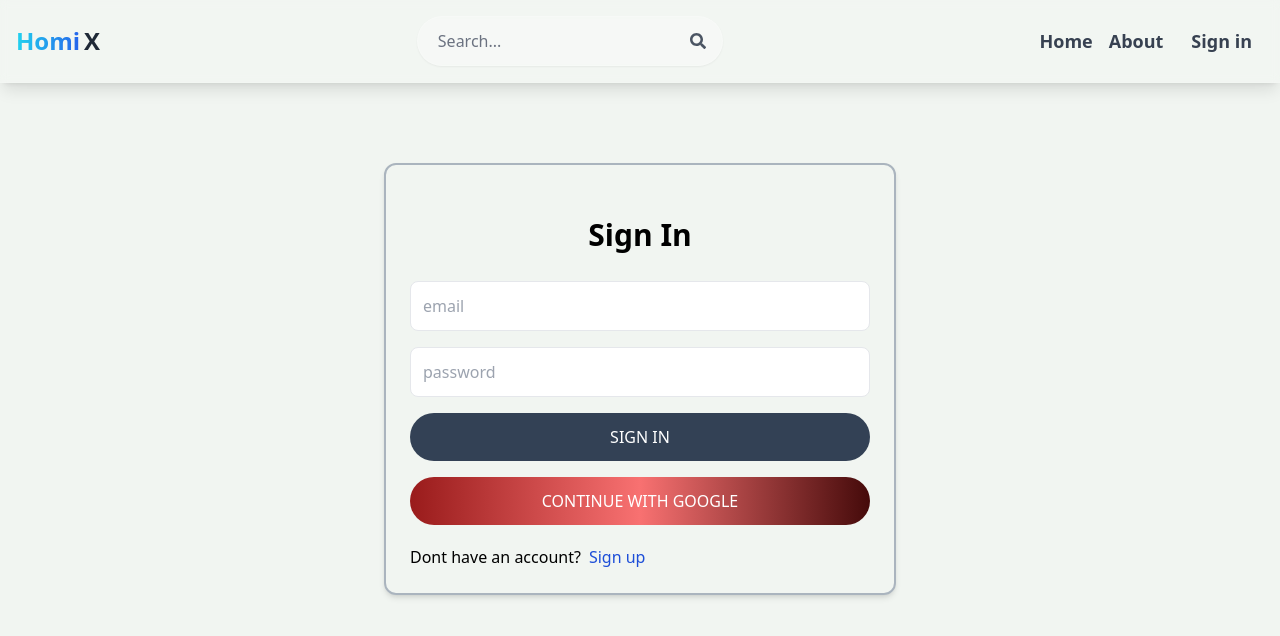
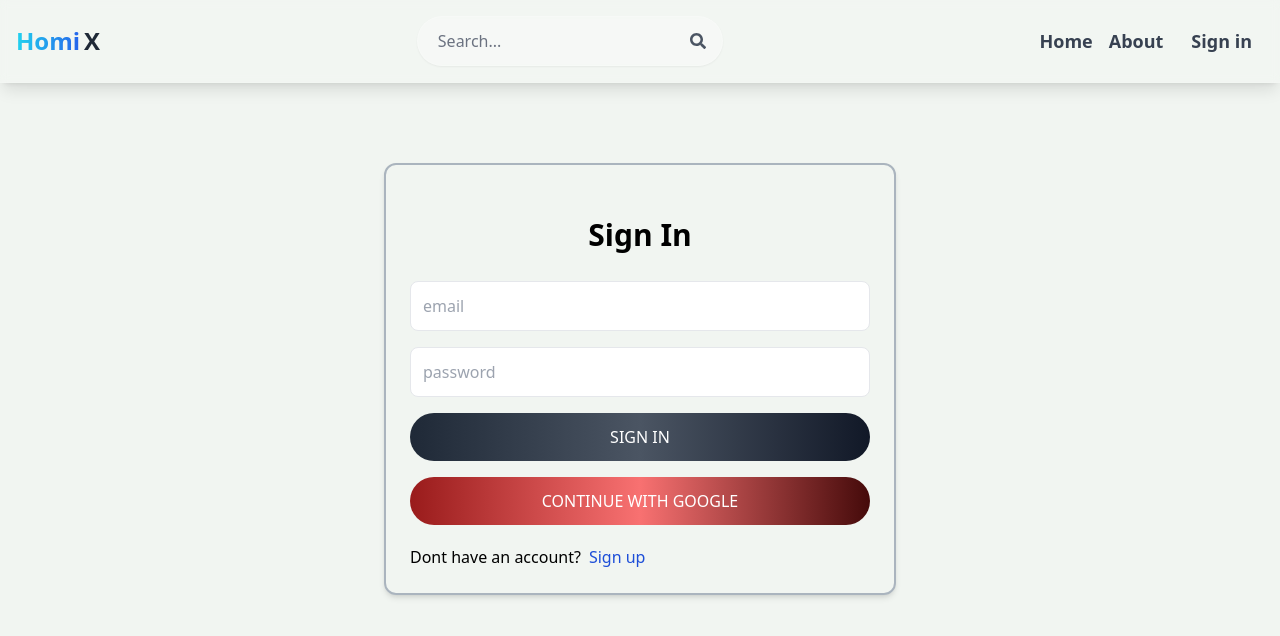
Before and after one commit to SwagatX-404/Real-Estate-Major-Project, a React (Vite) app in the folder client/: page /sign-in in a window 1280 px wide. Shown: the top 636 px of the page. Built offline with nearby package versions, Linux system fonts and the light colour scheme; no server answers.

Commit message:
Enhance Sign In button styling with gradient background for improved visual appeal

```diff
--- a/client/src/pages/SignIn.jsx
+++ b/client/src/pages/SignIn.jsx
@@ -63,7 +63,8 @@ export default function SignIn() {
 
         <button
           disabled={loading}
-          className='bg-slate-700 text-white p-3 rounded-full uppercase hover:opacity-95 disabled:opacity-80'
+          className='bg-gradient-to-r from-gray-800 via-gray-600 to-gray-900
+                    text-white p-3 rounded-full uppercase hover:opacity-95 disabled:opacity-80'
         >
           {loading ? 'Loading...' : 'Sign In'}
         </button>
```
